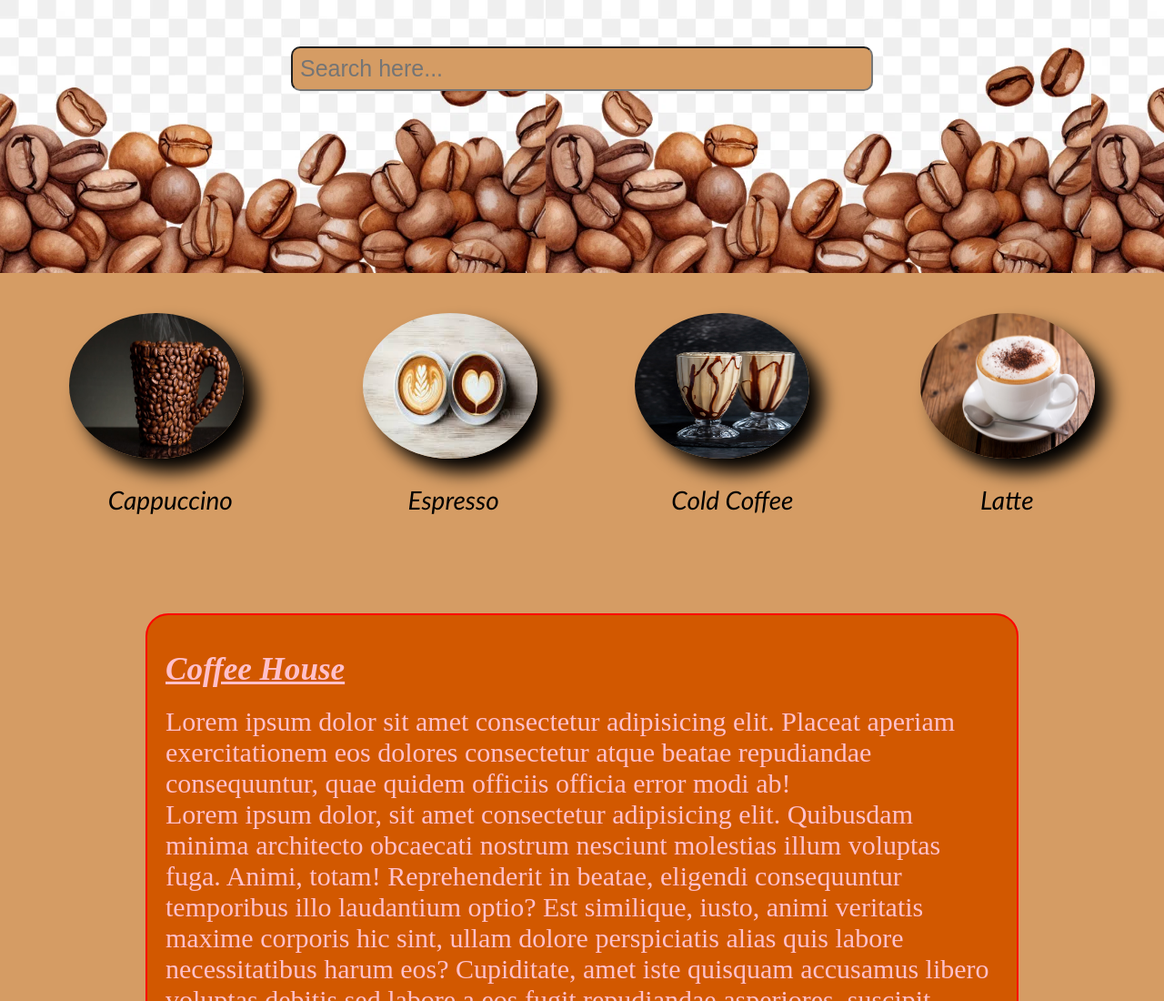
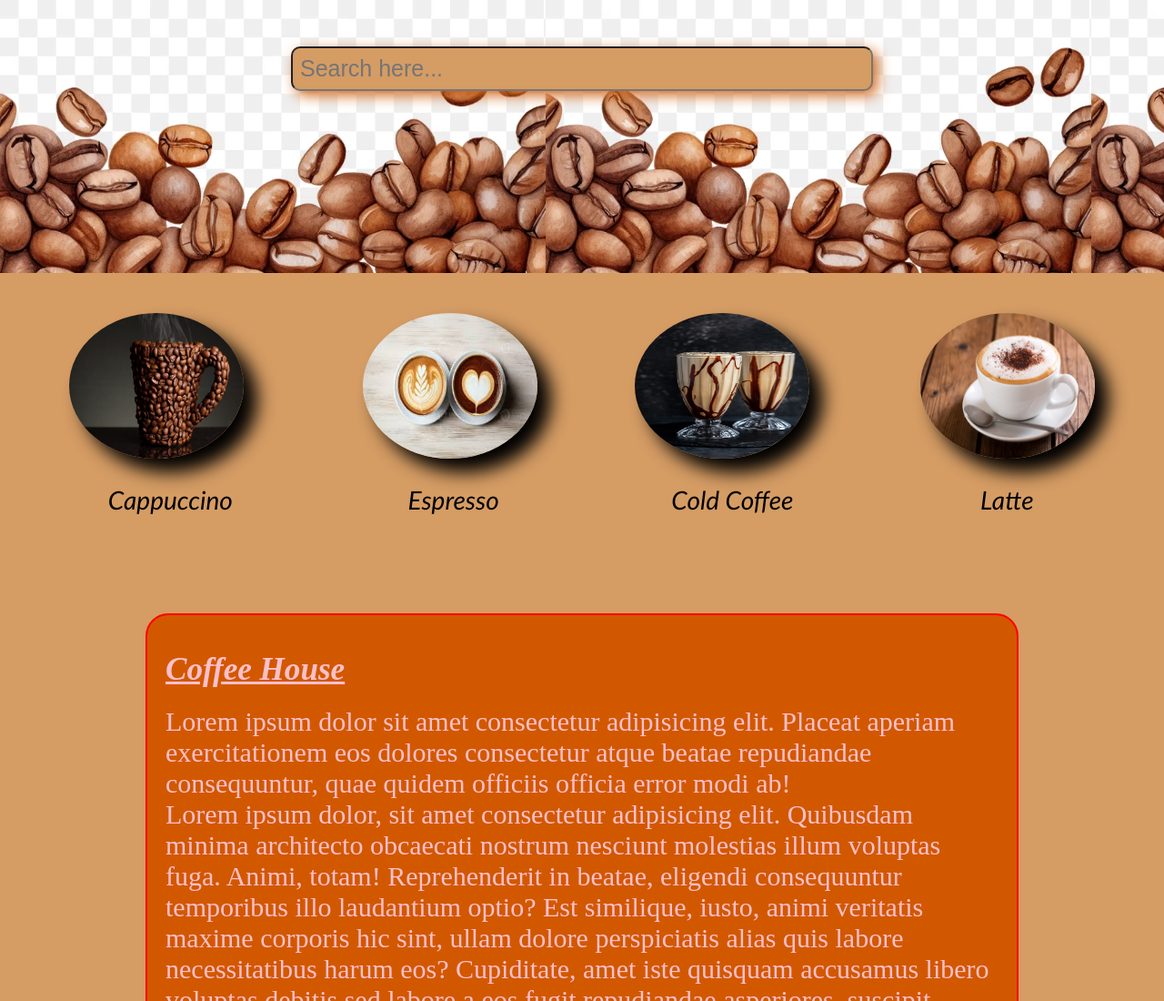
Before and after one commit to 20Rishisingh/Small-landing-page, a plain HTML site: page index.html in a window 1280 px wide. Shown: the top 1100 px of the page at 91% size. Drawn offline with Linux system fonts and the light colour scheme.

Commit message:
Update style.css

```diff
--- a/style.css
+++ b/style.css
@@ -24,7 +24,7 @@ body{
    background-color: rgb(213, 156, 100);
    color: black;
    width: 50%;
-   box-shadow: 5px 5px 15px choclate;
+   box-shadow: 5px 5px 15px chocolate;
    border-radius: 10px;
    position: relative;
 }
```
